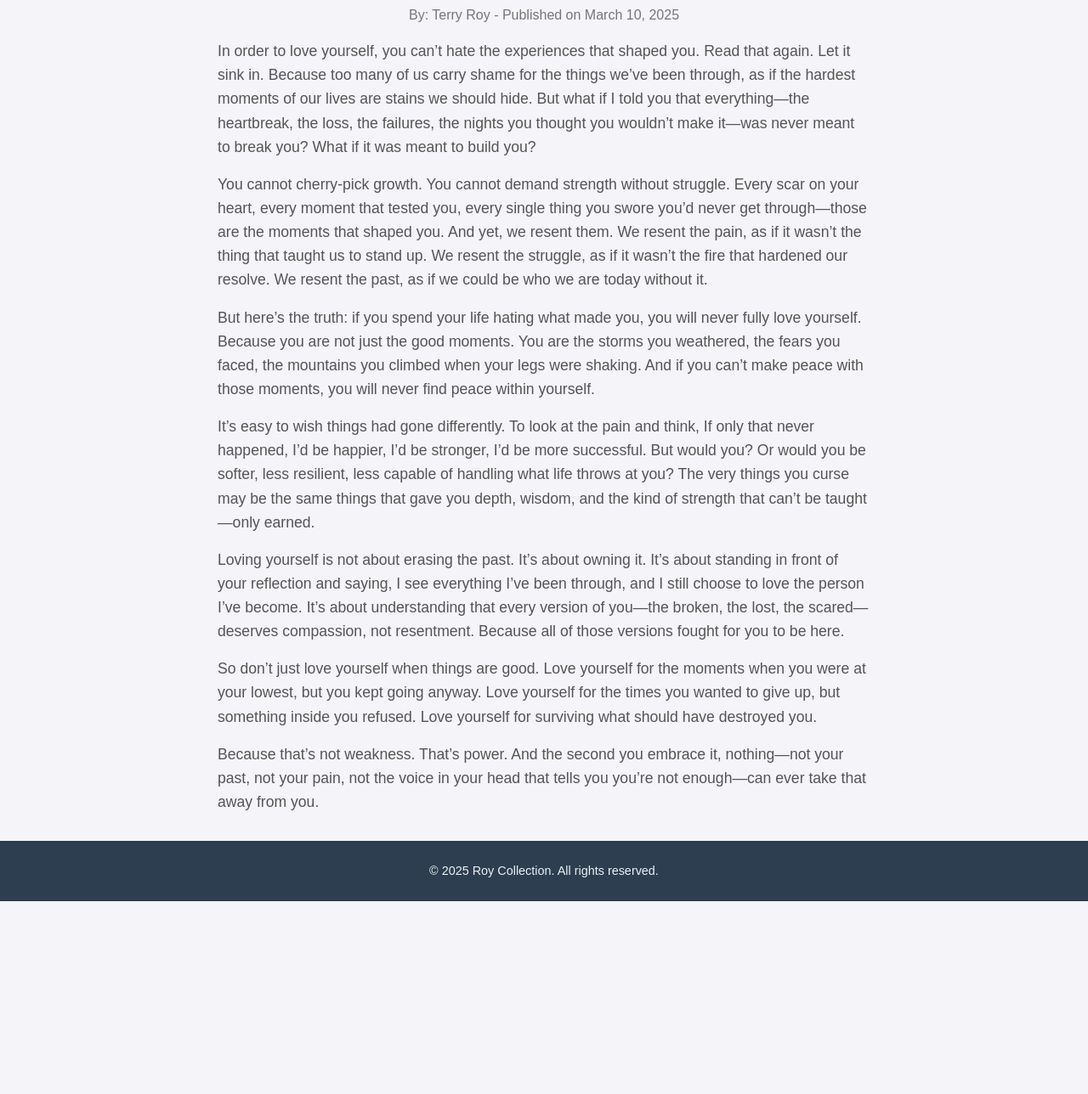
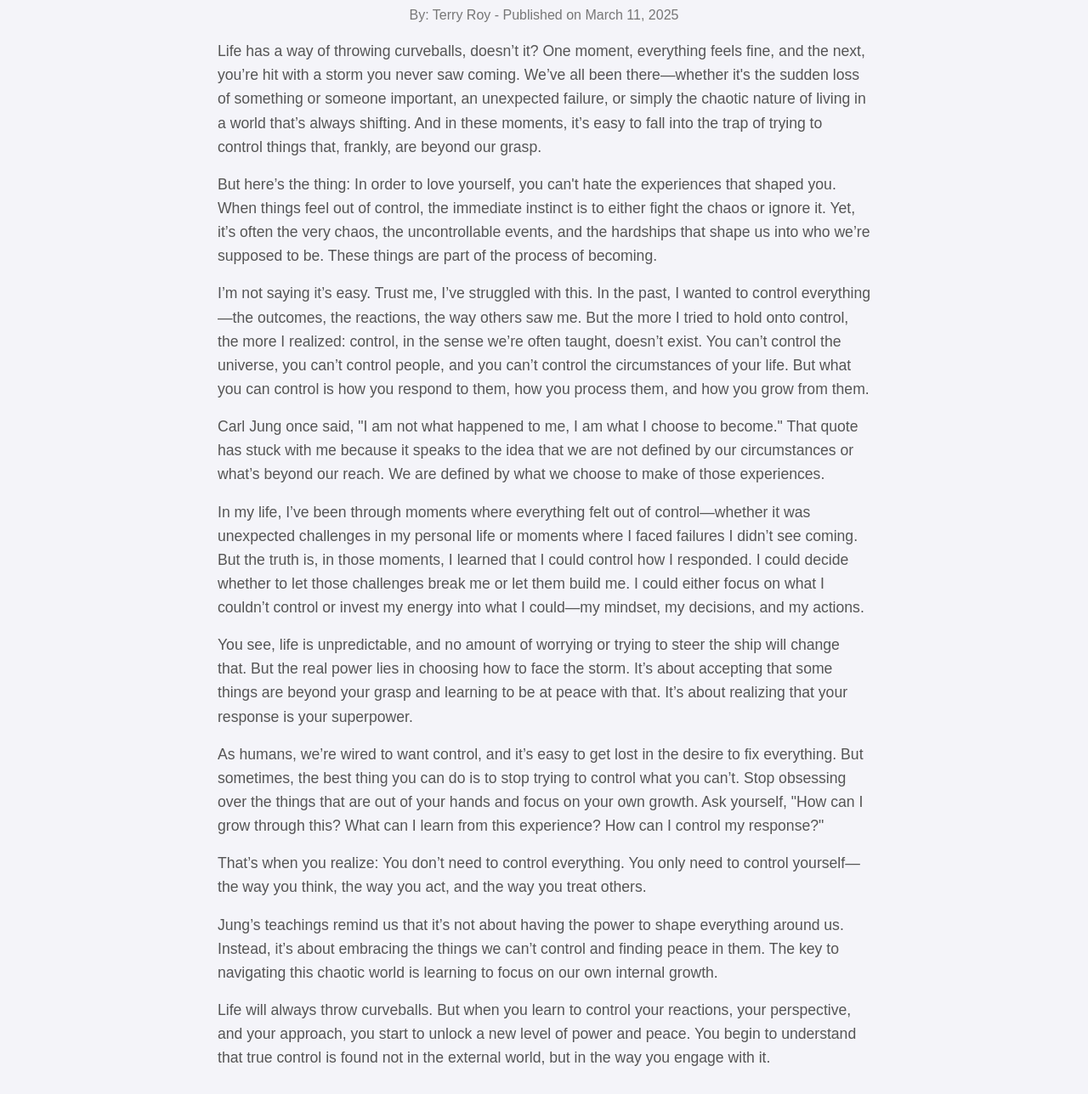
Before and after one commit to t-provelo/solace-wealth-journal, a plain HTML site: page dose.html in a window 1280 px wide. Shown: the part 270-1558 px from the top of the page at 85% size. Before the commit the page ends 1331 px from the top, so only its background shows below. Drawn offline with Linux system fonts and the light colour scheme.

Commit message:
Update code

```diff
--- a/dose.html
+++ b/dose.html
@@ -31,16 +31,19 @@
         <a href="about.html">About Us</a>
     </nav>
     <section class="content">
-        <h2>You Are Not Your Pain</h2>
+        <h2>What Can I Control?</h2>
         <div class="article">
-            <div class="byline">By: Terry Roy - Published on March 10, 2025</div>
-            <p>In order to love yourself, you can’t hate the experiences that shaped you. Read that again. Let it sink in. Because too many of us carry shame for the things we’ve been through, as if the hardest moments of our lives are stains we should hide. But what if I told you that everything—the heartbreak, the loss, the failures, the nights you thought you wouldn’t make it—was never meant to break you? What if it was meant to build you?</p>
-            <p>You cannot cherry-pick growth. You cannot demand strength without struggle. Every scar on your heart, every moment that tested you, every single thing you swore you’d never get through—those are the moments that shaped you. And yet, we resent them. We resent the pain, as if it wasn’t the thing that taught us to stand up. We resent the struggle, as if it wasn’t the fire that hardened our resolve. We resent the past, as if we could be who we are today without it.</p>
-            <p>But here’s the truth: if you spend your life hating what made you, you will never fully love yourself. Because you are not just the good moments. You are the storms you weathered, the fears you faced, the mountains you climbed when your legs were shaking. And if you can’t make peace with those moments, you will never find peace within yourself.</p>
-            <p>It’s easy to wish things had gone differently. To look at the pain and think, If only that never happened, I’d be happier, I’d be stronger, I’d be more successful. But would you? Or would you be softer, less resilient, less capable of handling what life throws at you? The very things you curse may be the same things that gave you depth, wisdom, and the kind of strength that can’t be taught—only earned.</p>
-            <p>Loving yourself is not about erasing the past. It’s about owning it. It’s about standing in front of your reflection and saying, I see everything I’ve been through, and I still choose to love the person I’ve become. It’s about understanding that every version of you—the broken, the lost, the scared—deserves compassion, not resentment. Because all of those versions fought for you to be here.</p>
-            <p>So don’t just love yourself when things are good. Love yourself for the moments when you were at your lowest, but you kept going anyway. Love yourself for the times you wanted to give up, but something inside you refused. Love yourself for surviving what should have destroyed you.</p>
-            <p>Because that’s not weakness. That’s power. And the second you embrace it, nothing—not your past, not your pain, not the voice in your head that tells you you’re not enough—can ever take that away from you.</p>
+            <div class="byline">By: Terry Roy - Published on March 11, 2025</div>
+            <p>Life has a way of throwing curveballs, doesn’t it? One moment, everything feels fine, and the next, you’re hit with a storm you never saw coming. We’ve all been there—whether it's the sudden loss of something or someone important, an unexpected failure, or simply the chaotic nature of living in a world that’s always shifting. And in these moments, it’s easy to fall into the trap of trying to control things that, frankly, are beyond our grasp.</p>
+            <p>But here’s the thing: In order to love yourself, you can't hate the experiences that shaped you. When things feel out of control, the immediate instinct is to either fight the chaos or ignore it. Yet, it’s often the very chaos, the uncontrollable events, and the hardships that shape us into who we’re supposed to be. These things are part of the process of becoming.</p>
+            <p>I’m not saying it’s easy. Trust me, I’ve struggled with this. In the past, I wanted to control everything—the outcomes, the reactions, the way others saw me. But the more I tried to hold onto control, the more I realized: control, in the sense we’re often taught, doesn’t exist. You can’t control the universe, you can’t control people, and you can’t control the circumstances of your life. But what you can control is how you respond to them, how you process them, and how you grow from them.</p>
+            <p>Carl Jung once said, "I am not what happened to me, I am what I choose to become." That quote has stuck with me because it speaks to the idea that we are not defined by our circumstances or what’s beyond our reach. We are defined by what we choose to make of those experiences.</p>
+            <p>In my life, I’ve been through moments where everything felt out of control—whether it was unexpected challenges in my personal life or moments where I faced failures I didn’t see coming. But the truth is, in those moments, I learned that I could control how I responded. I could decide whether to let those challenges break me or let them build me. I could either focus on what I couldn’t control or invest my energy into what I could—my mindset, my decisions, and my actions.</p>
+            <p>You see, life is unpredictable, and no amount of worrying or trying to steer the ship will change that. But the real power lies in choosing how to face the storm. It’s about accepting that some things are beyond your grasp and learning to be at peace with that. It’s about realizing that your response is your superpower.</p>
+            <p>As humans, we’re wired to want control, and it’s easy to get lost in the desire to fix everything. But sometimes, the best thing you can do is to stop trying to control what you can’t. Stop obsessing over the things that are out of your hands and focus on your own growth. Ask yourself, "How can I grow through this? What can I learn from this experience? How can I control my response?"</p>
+            <p>That’s when you realize: You don’t need to control everything. You only need to control yourself—the way you think, the way you act, and the way you treat others.</p>
+            <p>Jung’s teachings remind us that it’s not about having the power to shape everything around us. Instead, it’s about embracing the things we can’t control and finding peace in them. The key to navigating this chaotic world is learning to focus on our own internal growth.</p>
+            <p>Life will always throw curveballs. But when you learn to control your reactions, your perspective, and your approach, you start to unlock a new level of power and peace. You begin to understand that true control is found not in the external world, but in the way you engage with it.</p>
         </div>
     </section>
     <footer>© 2025 Roy Collection. All rights reserved.</footer>
```
Also changed, not shown: economic.html (+10 -9 lines).
